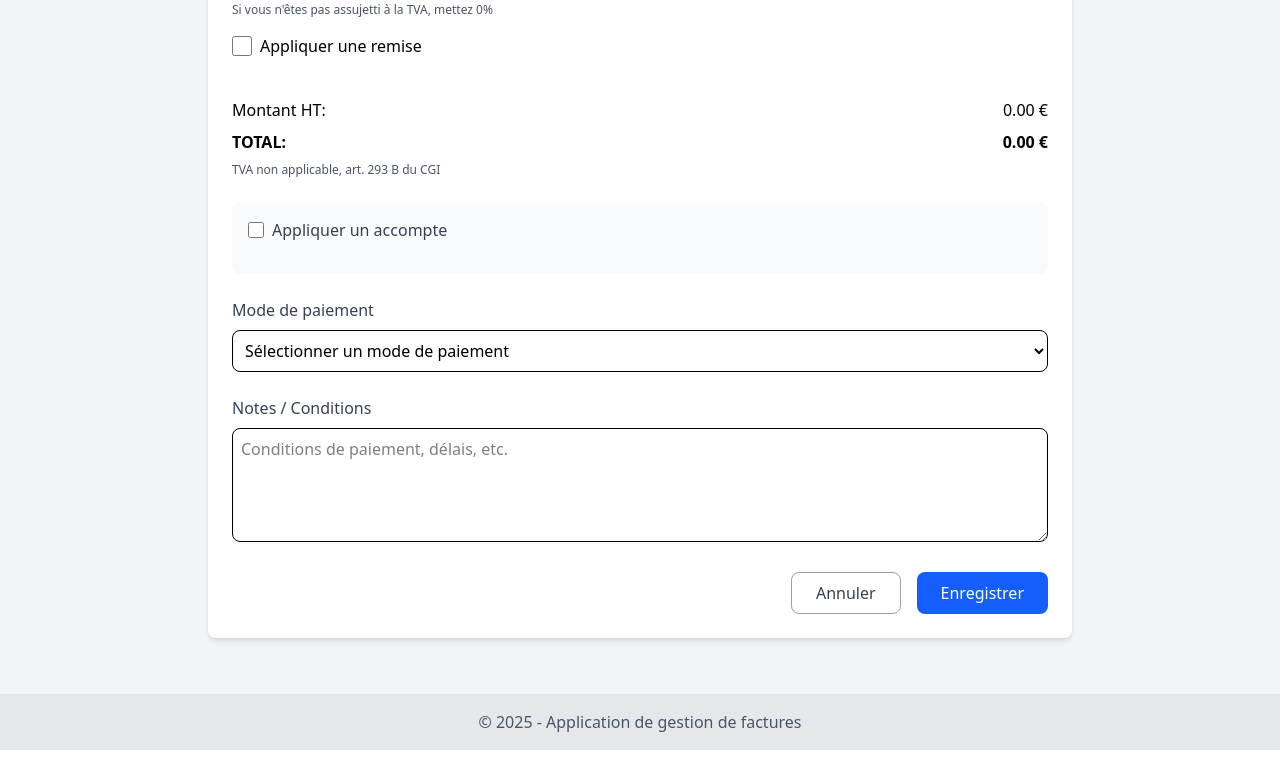
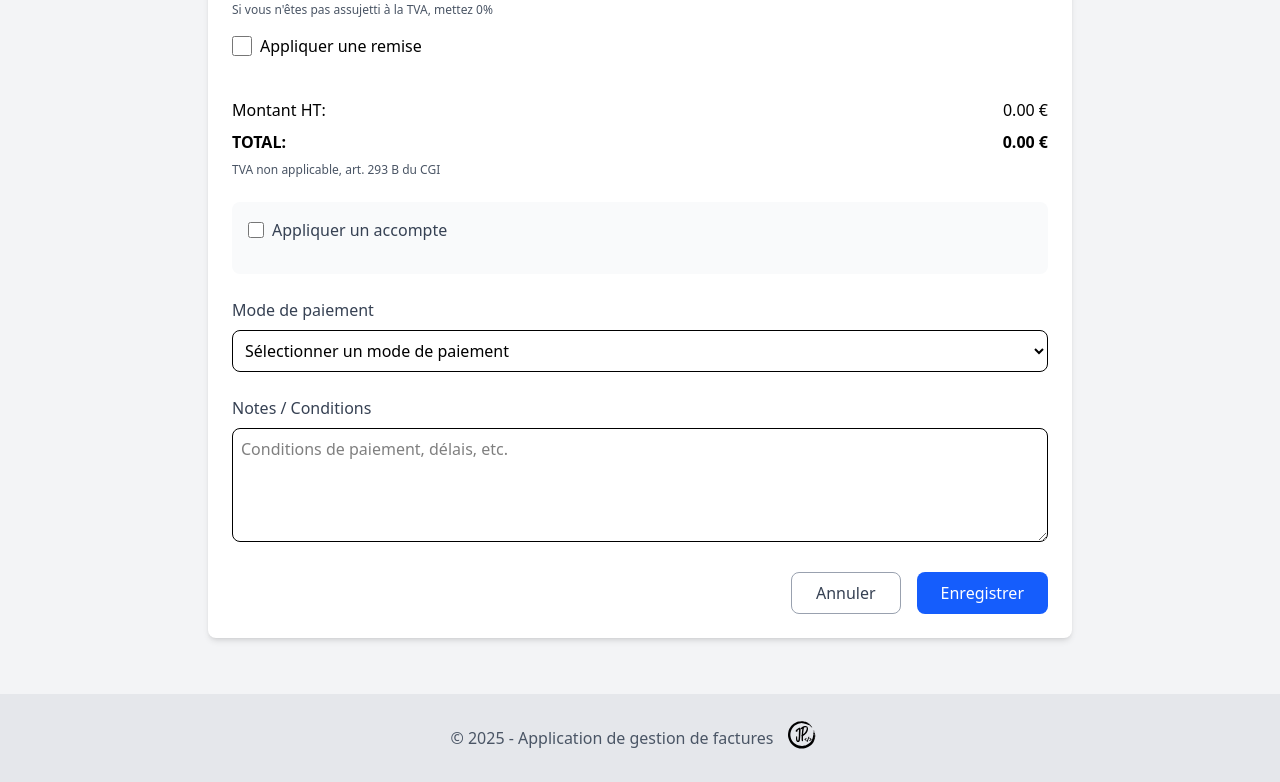
Before and after one commit to JulienPAU/factocal, a SvelteKit app: page /create in a window 1280 px wide. Shown: the part 2544-3326 px from the top of the page. Before the commit the page ends 3294 px from the top, so only its background shows below. Built offline with nearby package versions, Linux system fonts and the light colour scheme.

Commit message:
add logo and link to footer

```diff
--- a/src/routes/+layout.svelte
+++ b/src/routes/+layout.svelte
@@ -11,7 +11,8 @@
 
     <slot />
 
-    <footer class="bg-gray-200 p-4 text-center text-gray-600 mt-10">
+    <footer class="bg-gray-200 p-4 text-center text-gray-600 mt-10 flex justify-center items-center">
       <p>© {new Date().getFullYear()} - Application de gestion de factures</p>
+      <a href="https://julienpaulus.vercel.app/" target="_blank"><img src="/logo_new.svg" alt="logo" class="w-[3.5rem]"></a>
     </footer>
   </div>
```
Also changed, not shown: static/logo_new.svg (added).
